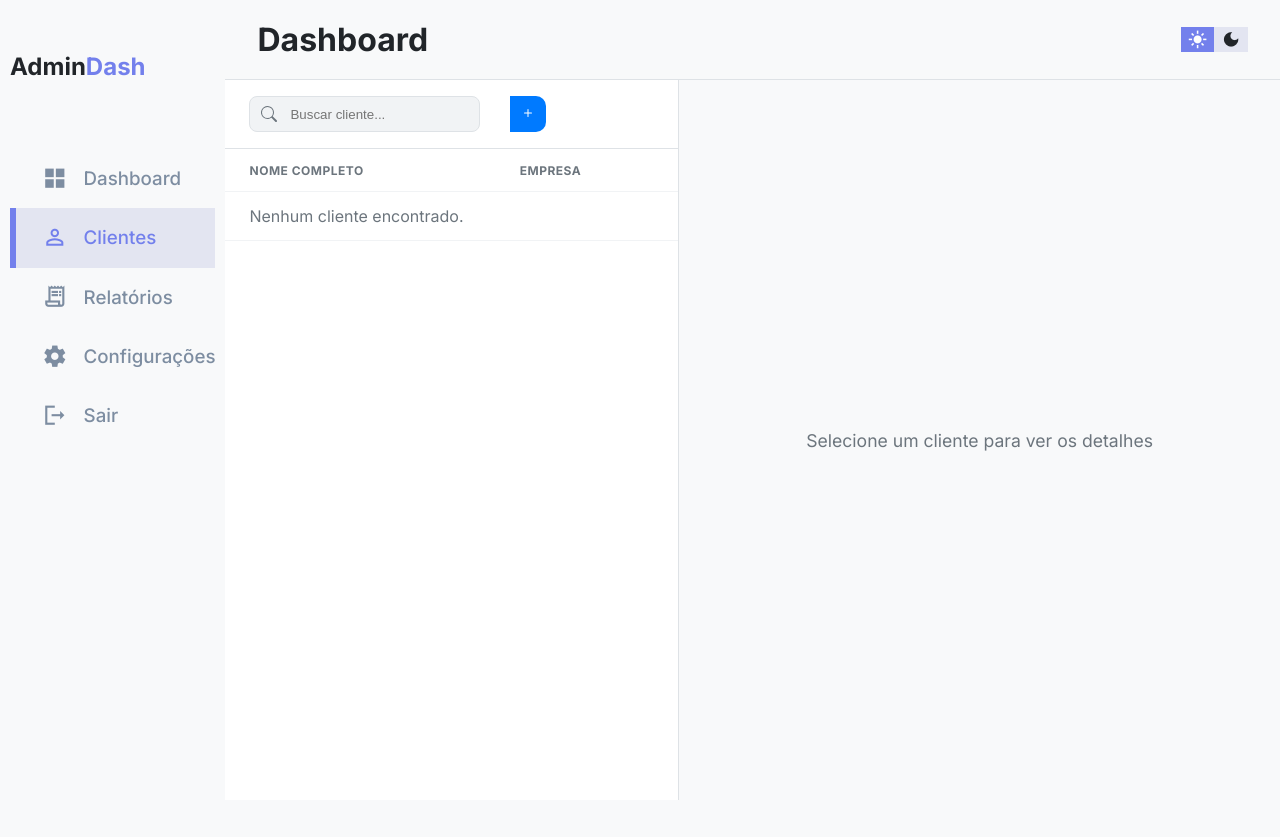
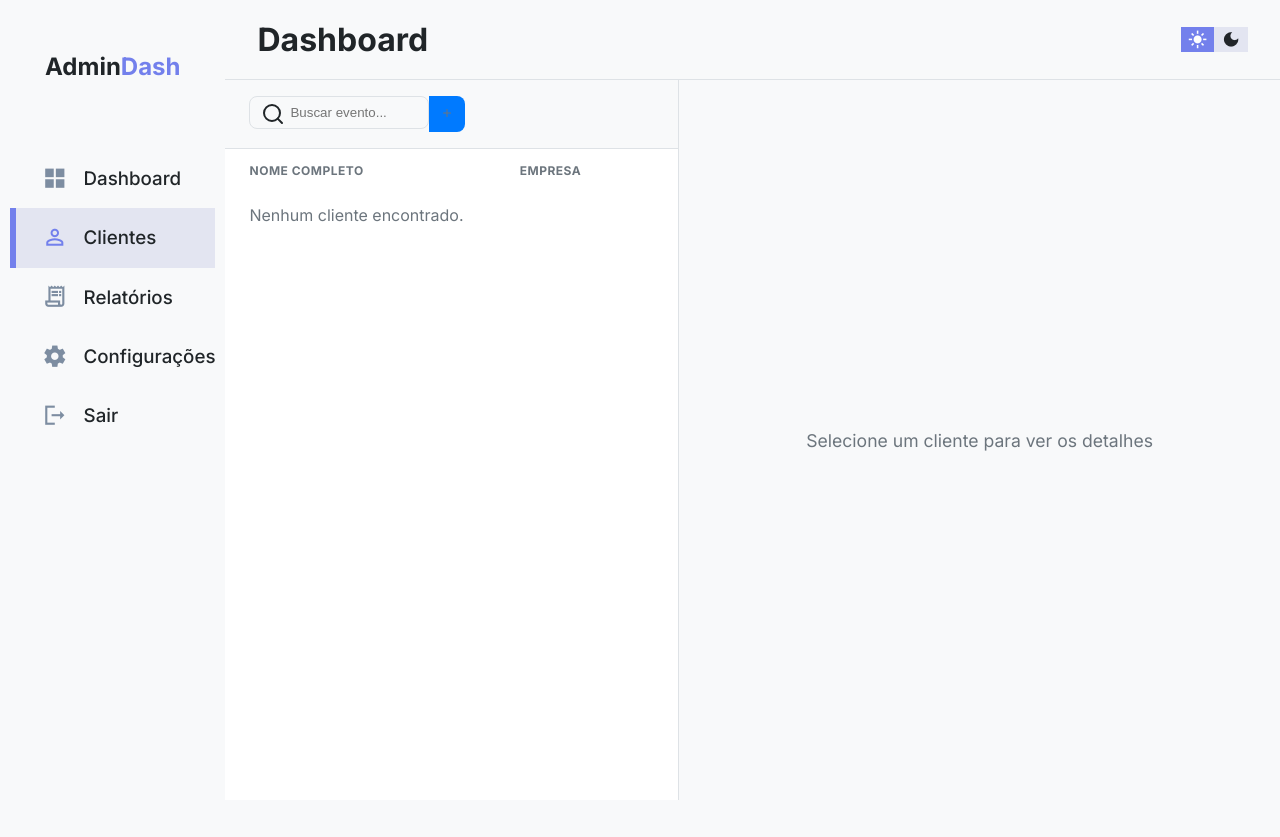
Before and after one commit to AndreXC/DashboardAdvocacia, a Django app: page / in a window 1280 px wide. Run offline with Django 5.2, Linux system fonts and the light colour scheme; data that the repository does not hold is empty.

Commit message:
modificações 18/08/2025, style, thema, index

```diff
--- a/Clientes_painel/static/Clientes_painel/css/style.css
+++ b/Clientes_painel/static/Clientes_painel/css/style.css
@@ -17,6 +17,12 @@
     --color-info-dark: #7d8da1;
     --color-dark: #363949;
     --color-light: rgba(132, 139, 200, 0.18);
+    --color-h1: #202528;
+    --color-h2: #202528;
+    --border-input: #dee2e6;
+    --SelectedTR: #f1f1f1;
+    --colorClientText:#6c757d;
+    --colorSvg: #6c757d;
 }
 
 * {
@@ -152,7 +179,7 @@ aside {
 aside .top {
     display: flex;
     align-items: center;
-    justify-content: space-between;
+    justify-content: center;
     margin-top: 1.4rem;
 }
 
@@ -163,6 +190,7 @@ aside .logo {
 
 aside .logo h2 {
     font-size: 1.5rem;
+    color: var(--color-h2);
 }
 
 aside .close {
@@ -179,6 +207,7 @@ aside .sidebar {
 
 aside h3 {
     font-weight: 500;
+    color: var(--color-h2);
 }
 
 aside .sidebar a {
@@ -225,12 +254,18 @@ aside .sidebar a:hover h3 {
 }
 
 
+h1 {
+    color: var(--color-h1);
+}
+
+/* Correções para o estilo .list-header */
 .list-header {
     padding: 1rem 1.5rem;
     border-bottom: 1px solid var(--border-color);
     display: flex;
     align-items: center;
     gap: 1rem;
+    background-color: var(--bg-color);
 }
 
 .list-header h3 {
@@ -238,13 +273,17 @@ aside .sidebar a:hover h3 {
     white-space: nowrap;
 }
 
+/* O .header-actions precisa ser um flexbox */
 .header-actions {
     display: flex;
+    gap: 0; /* Remove a lacuna entre o campo de pesquisa e o botão */
 }
 
+/* O search-container precisa ocupar todo o espaço disponível */
 .search-container {
     position: relative;
-    width: 100%;
+    flex-grow: 1; /* Permite que o search-container preencha o espaço */
+    width: auto;
 }
 
 .search-container svg {
@@ -252,24 +291,47 @@ aside .sidebar a:hover h3 {
     top: 50%;
     left: 12px;
     transform: translateY(-50%);
-    color: var(--text-muted);
+    color: black;
 }
 
-#search-input {
-    width: 100%;
-    padding: 0.6rem 0.75rem 0.6rem 2.5rem;
-    border: 1px solid var(--border-color);
-    border-radius: var(--border-radius);
-    background-color: #f1f3f5;
-    transition: all 0.2s ease;
+
+.search-icon,
+.filter-icon {
+    position: absolute;
+    left: 0.75rem;
+    top: 50%;
+    transform: translateY(-50%);
+    color: var(--color-h1);
+    pointer-events: none;
 }
 
-#search-input:focus {
+
+.search-wrapper {
+    position: relative;
+    flex-grow: 1;
+    width: auto;
+}
+
+
+#search-input,
+#creator-filter-input {
+    background: var(--bg-secondary);
+    border: 1px solid var(--border-color);
+    border-radius: 0.5rem;
+    padding: 0.5rem 0.75rem 0.5rem 2.5rem;
+    color: var(--text-muted);
+    width: 180px;
+    transition: width 0.3s, background-color 0.2s;
+}
+
+#search-input:focus,
+#creator-filter-input:focus {
     outline: none;
-    border-color: var(--primary-color);
-    background-color: var(--panel-bg);
-    box-shadow: 0 0 0 3px rgba(0, 123, 255, 0.15);
+    border-color: var(--accent-color);
+    box-shadow: 0 0 0 3px rgba(59, 130, 246, 0.2);
+    width: 220px;
 }
+
 
 .add-button {
     flex-shrink: 0;
@@ -280,15 +342,16 @@ aside .sidebar a:hover h3 {
     height: 36px;
     cursor: pointer;
     transition: background-color 0.2s;
-    position: relative;
-    left: 30px;
-    border-radius: 0px 10px 10px 0px;
+    /* Remova as propriedades de posicionamento que causam o erro */
+    /* position: relative; */
+    /* left: 30px; */
+    /* Ajuste o border-radius para se encaixar com o input */
+    border-radius: 0 var(--border-radius) var(--border-radius) 0; /* Arredonda apenas os cantos direitos */
 }
 
 .add-button:hover {
     background-color: var(--primary-hover);
 }
-
 
 
 .table-container {
@@ -305,7 +368,9 @@ th,
 td {
     padding: 0.85rem 1.5rem;
     text-align: left;
-    border-bottom: 1px solid #f1f3f5;
+    border-bottom: var(--border-color);
+    color:  var(--text-muted);
+
 }
 
 th {
@@ -849,6 +916,11 @@ td:last-child {
 }
 
 
+svg {
+    color: var(--colorSvg);
+
+}
+
 /* Adicione estas regras ao final do seu CSS */
 
 /* Estilo para o badge de status (quando não for editável) */
--- /dev/null
+++ b/Clientes_painel/static/Clientes_painel/js/theme.js
@@ -0,0 +1,48 @@
+// Seletores de elementos
+const sideMenu = document.querySelector('aside');
+const menuBtn = document.getElementById('menu-btn');
+const themeToggler = document.querySelector('.theme-toggler');
+
+// Função para aplicar o modo escuro
+const applyDarkMode = () => {
+    document.body.classList.add('dark-theme-variables');
+    themeToggler.querySelector('span:nth-child(1)').classList.remove('active');
+    themeToggler.querySelector('span:nth-child(2)').classList.add('active');
+};
+
+// Função para aplicar o modo claro
+const applyLightMode = () => {
+    document.body.classList.remove('dark-theme-variables');
+    themeToggler.querySelector('span:nth-child(1)').classList.add('active');
+    themeToggler.querySelector('span:nth-child(2)').classList.remove('active');
+};
+
+// Checa o localStorage ao carregar a página
+document.addEventListener('DOMContentLoaded', () => {
+    const isDarkMode = localStorage.getItem('isDarkMode');
+    if (isDarkMode === 'true') {
+        applyDarkMode();
+    } else {
+        applyLightMode();
+    }
+});
+
+// Evento para abrir o menu
+menuBtn.addEventListener('click', () => {
+    sideMenu.style.display = 'block';
+});
+
+// Evento para alternar o tema
+themeToggler.addEventListener('click', () => {
+    // Alterna a classe no body
+    document.body.classList.toggle('dark-theme-variables');
+
+    // Salva o estado no localStorage
+    if (document.body.classList.contains('dark-theme-variables')) {
+        localStorage.setItem('isDarkMode', 'true');
+        applyDarkMode();
+    } else {
+        localStorage.setItem('isDarkMode', 'false');
+        applyLightMode();
+    }
+});
--- a/Clientes_painel/templates/Clientes_painel/index.html
+++ b/Clientes_painel/templates/Clientes_painel/index.html
@@ -69,14 +69,9 @@
             <div class="customer-list-panel">
                 <div class="list-header">
                     <div class="header-actions">
-                        <div class="search-container">
-                            <svg xmlns="http://www.w3.org/2000/svg" width="16" height="16" fill="currentColor"
-                                class="bi bi-search" viewBox="0 0 16 16">
-                                <path
-                                    d="M11.742 10.344a6.5 6.5 0 1 0-1.397 1.398h-.001c.03.04.062.078.098.115l3.85 3.85a1 1 0 0 0 1.415-1.414l-3.85-3.85a1.007 1.007 0 0 0-.115-.1zM12 6.5a5.5 5.5 0 1 1-11 0 5.5 5.5 0 0 1 11 0z" />
-                            </svg>
-                            <input type="text" id="search-input" placeholder="Buscar cliente...">
-                        </div>
+
+                        <div class="search-wrapper"><svg xmlns="http://www.w3.org/2000/svg" width="24" height="24" viewBox="0 0 24 24" fill="none" stroke="currentColor" stroke-width="2" stroke-linecap="round" stroke-linejoin="round" data-lucide="search" class="lucide lucide-search search-icon"><path d="m21 21-4.34-4.34"></path><circle cx="11" cy="11" r="8"></circle></svg><input type="text" id="search-input" placeholder="Buscar evento..." data-listener-added_5e367e22="true"></div>
+
                         <button id="add-new-customer-btn" class="add-button" title="Adicionar Novo Cliente">
                             <svg xmlns="http://www.w3.org/2000/svg" width="16" height="16" fill="currentColor"
                                 viewBox="0 0 16 16">
@@ -406,6 +401,7 @@
 
 
     <script src="{% static 'Clientes_painel/js/script.js' %}"></script>
+    <script src="{% static 'Clientes_painel/js/theme.js' %}"></script>
 </body>
 
 </html>
```
Also changed, not shown: other parts of Clientes_painel/static/Clientes_painel/css/style.css (+27 -4 lines).
